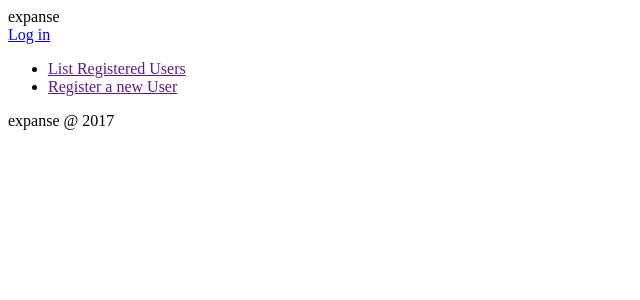
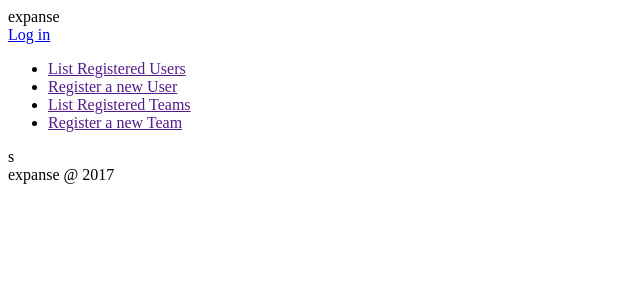
Before and after one commit to eltonvs/expanse, a Python web app: template expanse/templates/index.jinja2 in a window 1280 px wide. Shown: the top 300 px of the page, without its empty margins (0-640 px from the left). Run offline with Jinja, Linux system fonts and the light colour scheme; the template is opened without the code that fills it, so the values that code supplies are empty; some libraries are stand-ins or nearby versions.

Commit message:
show team options in index

```diff
--- a/expanse/templates/index.jinja2
+++ b/expanse/templates/index.jinja2
@@ -10,7 +10,9 @@
   <ul>
     <li><a href="{{ request.route_url('list_users') }}">List Registered Users</a></li>
     <li><a href="{{ request.route_url('register_user') }}">Register a new User</a></li>
+    <li><a href="{{ request.route_url('list_teams') }}">List Registered Teams</a></li>
+    <li><a href="{{ request.route_url('register_team') }}">Register a new Team</a></li>
   </ul>
 </div>
-
+s
 {% endblock content %}
```
